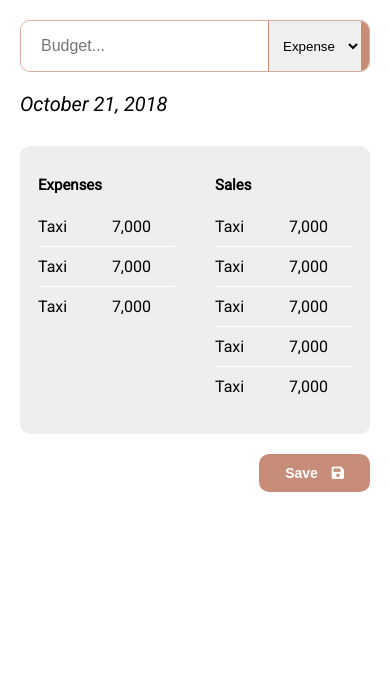
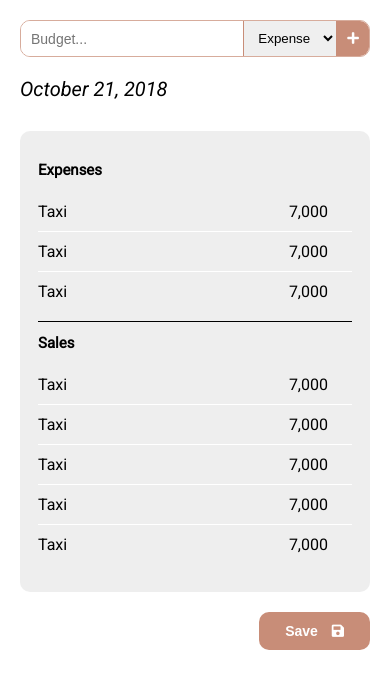
Before and after one commit to durosly/online_expense, a PHP site: page /dash.php in a window 390 px wide. Shown: the part 70-759 px from the top of the page. Run offline with PHP 8.4, Linux system fonts and the light colour scheme; some libraries are stand-ins or nearby versions.

Commit message:
made budget display responsive

```diff
--- a/dash.php
+++ b/dash.php
@@ -10,7 +10,10 @@
                         <option value="exp">Expense</option>
                         <option value="inc">Sales</option>
                     </select>
-                    <button class="budget__submit">Add <i class="ml-1 fas fa-plus"></i></button>
+                    <button class="budget__submit">
+                        <span>Add</span>
+                        <i class="ml-1 fas fa-plus"></i>
+                    </button>
                 </form>
                 <span class="budget-display__date">
                     October 21, 2018
--- a/sass/components/_budget-display.scss
+++ b/sass/components/_budget-display.scss
@@ -5,6 +5,10 @@
     background-color: rgba($color-dark-2, .9);
     padding: 1.8rem;
     border-radius: $border-radius-primary;
+
+    @include respond(500px) {
+        flex-direction: column;
+    }
 
     &__date {
         font-size: 2rem;
@@ -20,6 +24,11 @@
 
     &__expenses {
         margin-right: $gutter-large;
+
+        @include respond(500px) {
+            margin-right: 0;
+            border-bottom: 1px solid $color-dark;
+        }
     }
 
     &__list {
@@ -70,6 +79,7 @@
         cursor: pointer;
         margin-top: $gutter-primary;
         background-color: $color-primary;
+        margin-bottom: $gutter-primary;
 
         &:hover {
             background-color: darken($color-primary, 20%);
--- a/sass/components/_forms.scss
+++ b/sass/components/_forms.scss
@@ -110,6 +110,15 @@
         outline: none;
         padding: 0 2rem;
         font-size: 1.6rem;
+
+        @include respond(500px) {
+            padding: 0 1rem;
+            height: 3.5rem;
+        }
+
+        @include respond(396px) {
+            font-size: 1.4rem;
+        }
     }
 
     &__choice {
@@ -128,5 +137,23 @@
         font-weight: bold;
         background-color: $color-primary;
         color: $color-white;
+
+        @include respond(500px) {
+            padding: 1rem;
+        }
+
+        i {
+            vertical-align: center;
+
+            @include respond(500px) {
+                margin-left: 0;
+            }
+        }
+
+        span {
+            @include respond(500px) {
+                display: none;
+            }
+        }
     }
 }
```
Also changed, not shown: assets/stylesheet/main.min.css, 1 other file.
